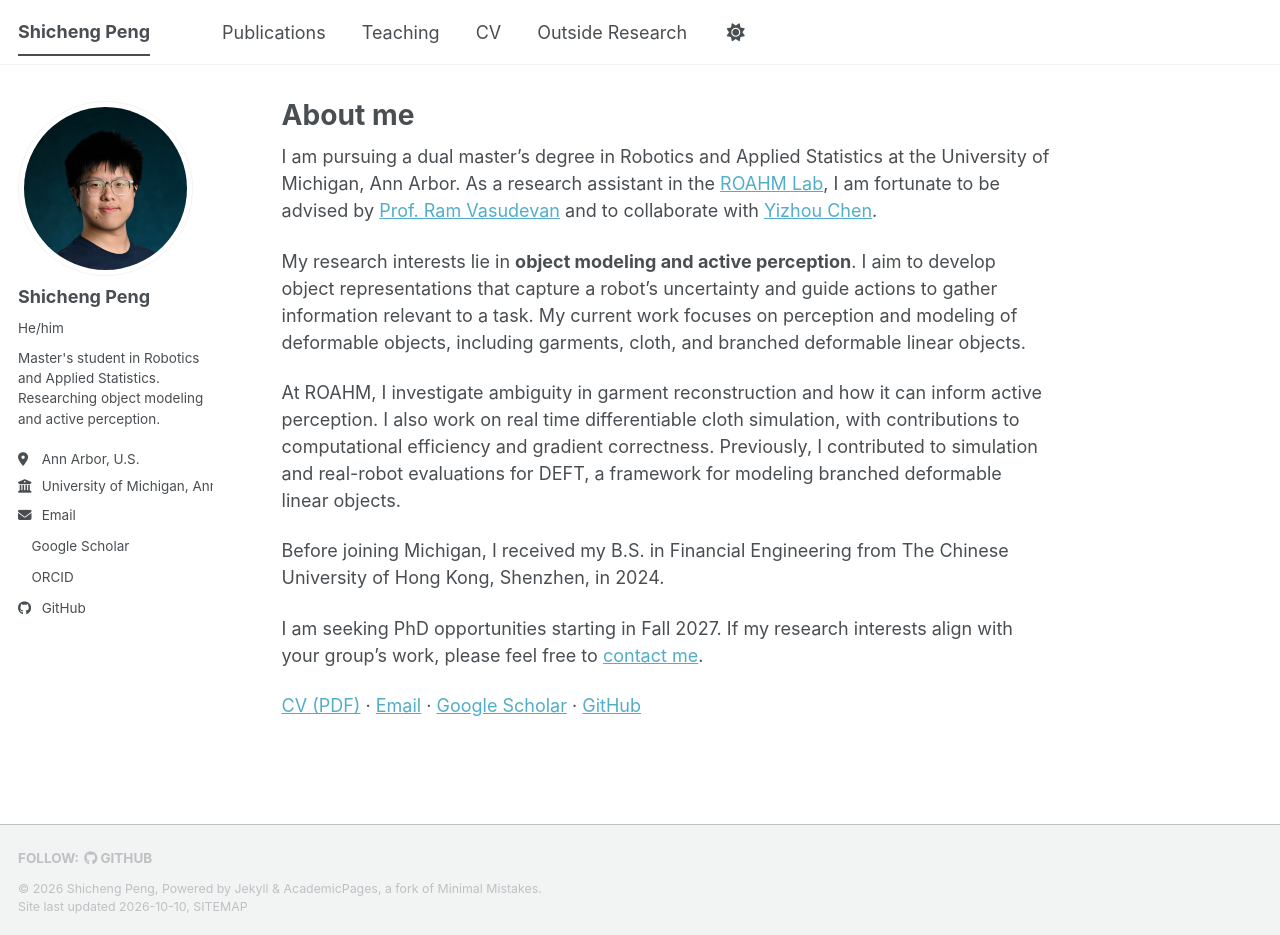
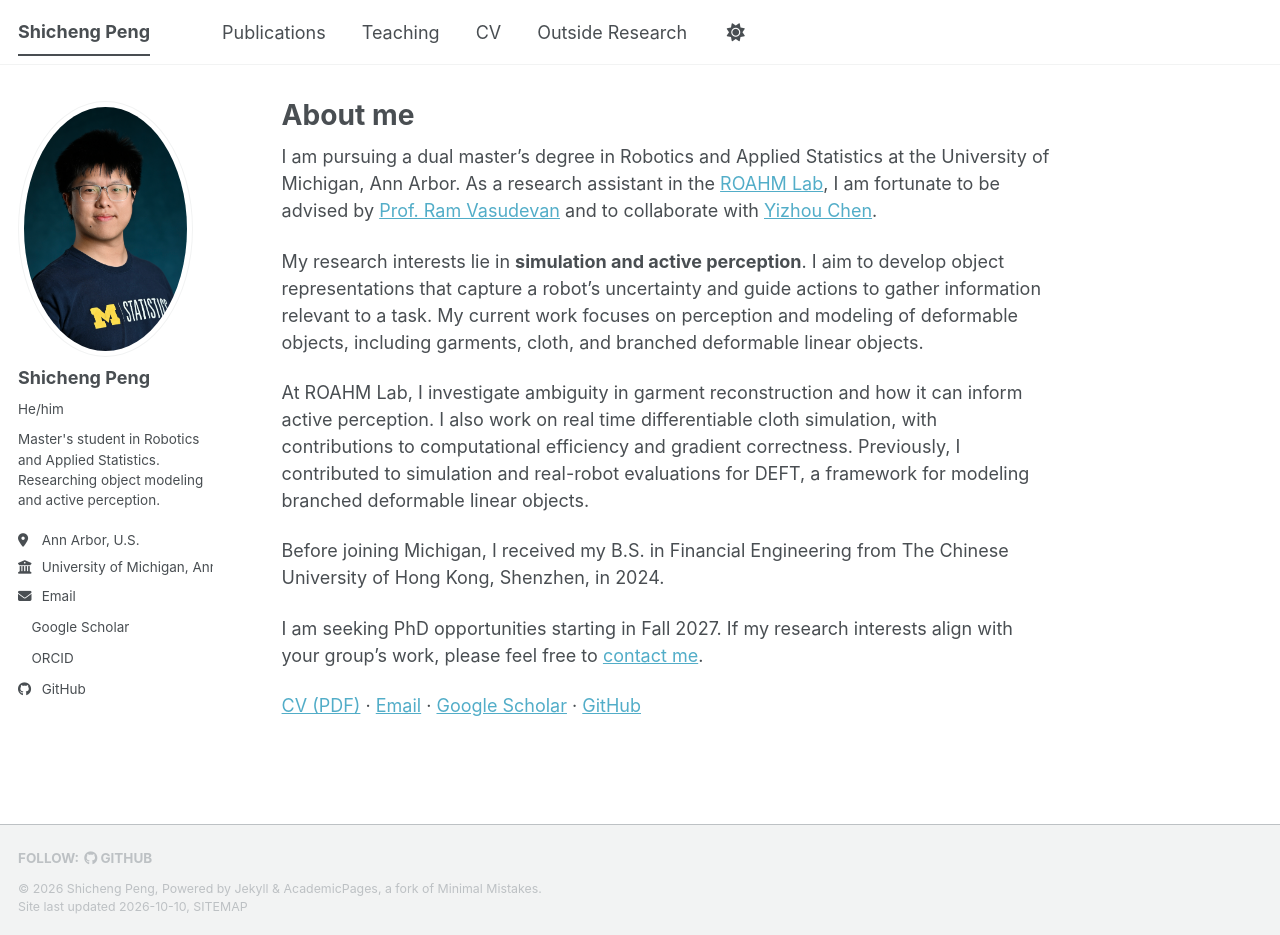
Before and after one commit to Pscjiayou/Pscjiayou.github.io, a Jekyll site: the page built from _pages/about.md, in a window 1280 px wide and 935 px high. Built offline with Jekyll 4.4.1, drawn with Linux system fonts in a browser that asks for light colours; a style sheet for code colours, icons or effects is not loaded.

Commit message:
Update research interests and profile photo

```diff
--- a/_pages/about.md
+++ b/_pages/about.md
@@ -9,9 +9,9 @@ redirect_from:
 
 I am pursuing a dual master's degree in Robotics and Applied Statistics at the University of Michigan, Ann Arbor. As a research assistant in the [ROAHM Lab](https://www.roahmlab.com/), I am fortunate to be advised by [Prof. Ram Vasudevan](https://www.roahmlab.com/ram-personal) and to collaborate with [Yizhou Chen](https://yizhouchen7045.github.io/).
 
-My research interests lie in **object modeling and active perception**. I aim to develop object representations that capture a robot's uncertainty and guide actions to gather information relevant to a task. My current work focuses on perception and modeling of deformable objects, including garments, cloth, and branched deformable linear objects.
+My research interests lie in **simulation and active perception**. I aim to develop object representations that capture a robot's uncertainty and guide actions to gather information relevant to a task. My current work focuses on perception and modeling of deformable objects, including garments, cloth, and branched deformable linear objects.
 
-At ROAHM, I investigate ambiguity in garment reconstruction and how it can inform active perception. I also work on real time differentiable cloth simulation, with contributions to computational efficiency and gradient correctness. Previously, I contributed to simulation and real-robot evaluations for DEFT, a framework for modeling branched deformable linear objects.
+At ROAHM Lab, I investigate ambiguity in garment reconstruction and how it can inform active perception. I also work on real time differentiable cloth simulation, with contributions to computational efficiency and gradient correctness. Previously, I contributed to simulation and real-robot evaluations for DEFT, a framework for modeling branched deformable linear objects.
 
 Before joining Michigan, I received my B.S. in Financial Engineering from The Chinese University of Hong Kong, Shenzhen, in 2024.
 
```
Also changed, not shown: _publications/2026-deft.md (+0 -1 lines), images/head_shot.jpeg.
